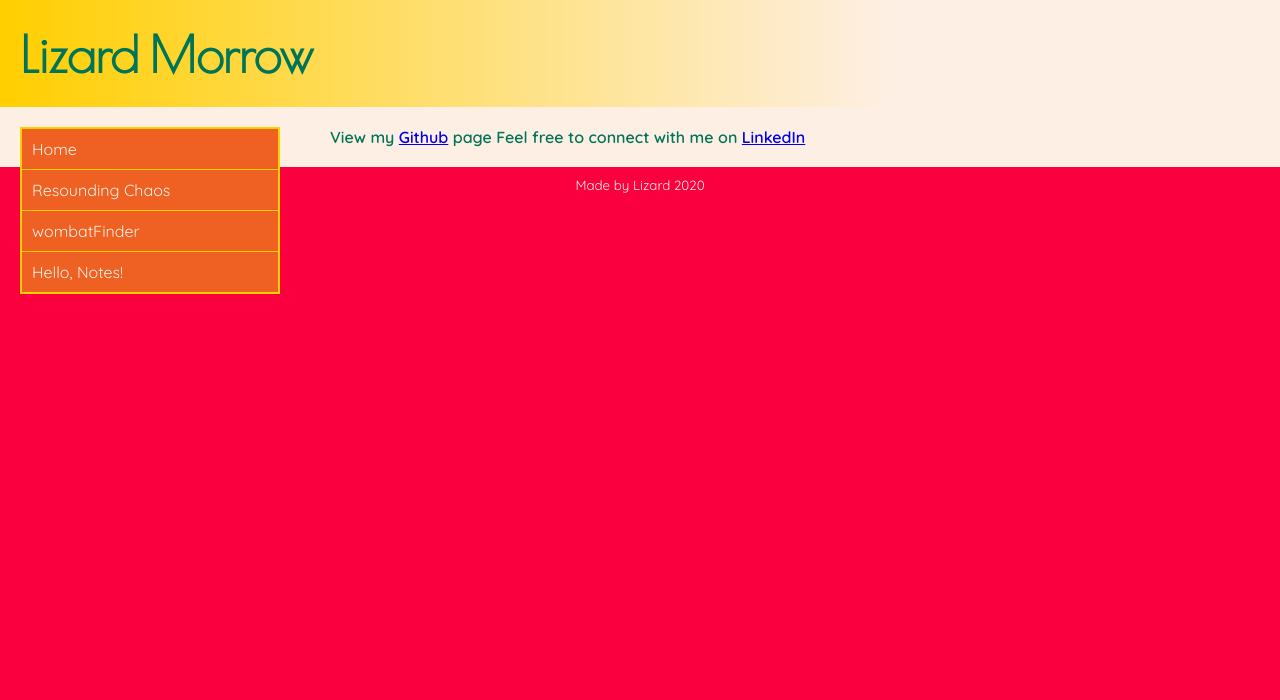
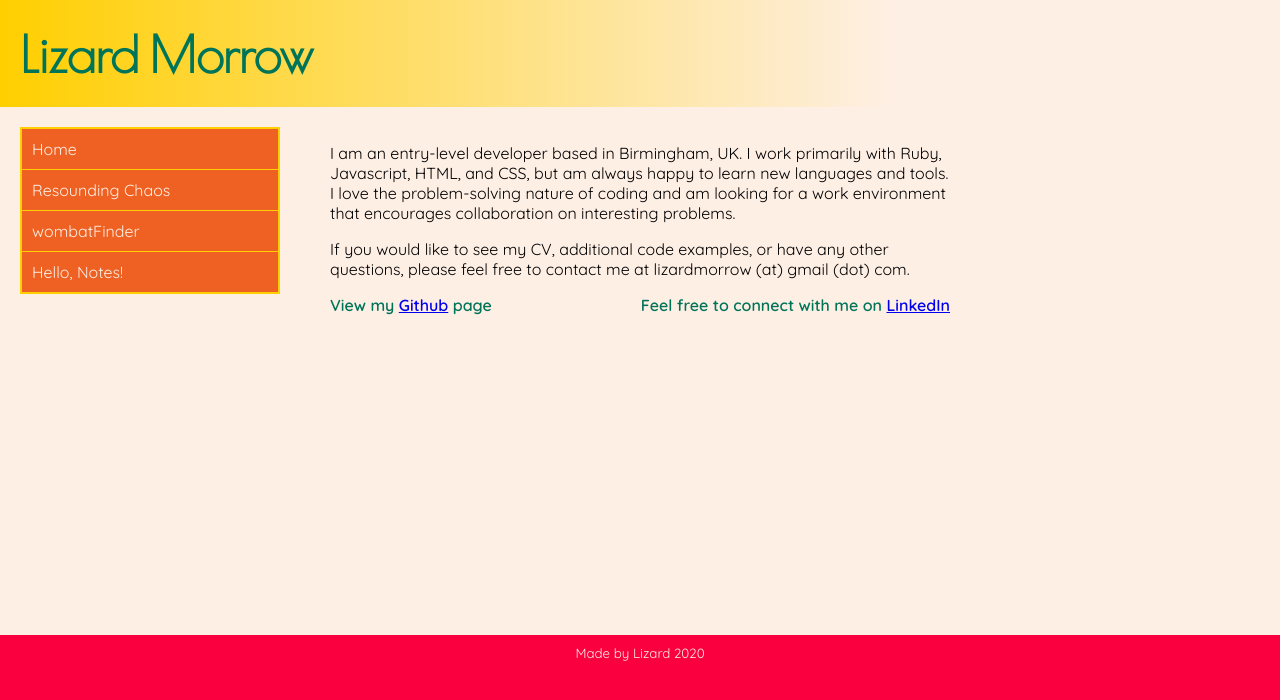
Before and after one commit to onlyasmalllizard/onlyasmalllizard.github.io, a Jekyll site: the page built from index.html, in a window 1280 px wide. Shown: the top 700 px of the page. Built offline with Jekyll 4.4.1, drawn with Linux system fonts in a browser that asks for light colours.

Commit message:
Further troubleshooting

```diff
--- a/_config.yml
+++ b/_config.yml
@@ -25,7 +25,7 @@ description: >- # this means to ignore newlines until "baseurl:"
   line in _config.yml. It will appear in your document head meta (for
   Google search results) and in your feed.xml site description.
 baseurl: "" # the subpath of your site, e.g. /blog
-url: "" # the base hostname & protocol for your site, e.g. http://example.com
+url: "https://onlyasmalllizard.github.io" # the base hostname & protocol for your site, e.g. http://example.com
 twitter_username: jekyllrb
 github_username:  jekyll
 
--- a/css/styles.css
+++ b/css/styles.css
@@ -164,7 +164,7 @@ iframe {
         grid-row: 1 / span 2;
     }
 
-    .homepage {
+    .homepage-text {
         margin-bottom: 300px;
     }
 
--- a/index.html
+++ b/index.html
@@ -1,7 +1,7 @@
 ---
 layout: default
 ---
-<div class='homepage>
+<div class='homepage-text'>
     <p>
         I am an entry-level developer based in Birmingham, UK. I work primarily with Ruby, Javascript, HTML, and CSS, but am always happy to learn
         new languages and tools. I love the problem-solving nature of coding and am looking for a work environment that encourages collaboration on
```
